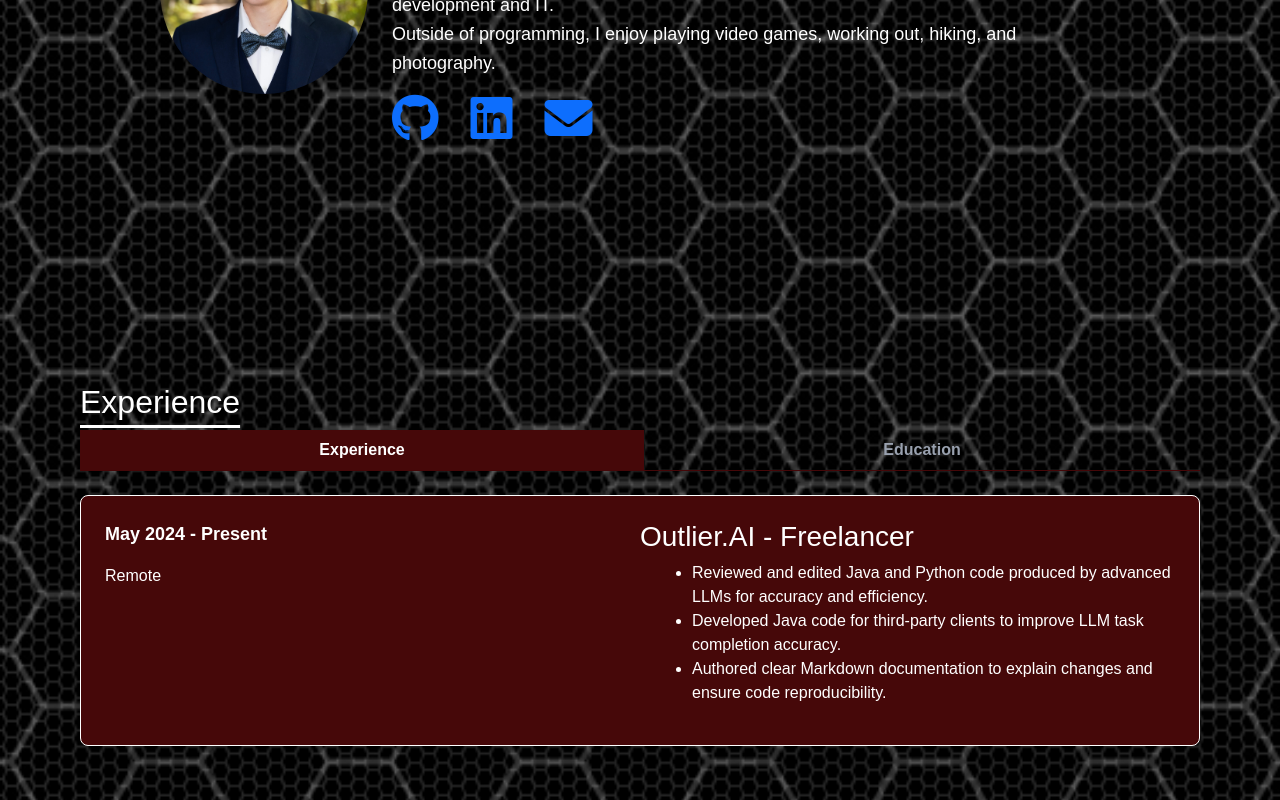
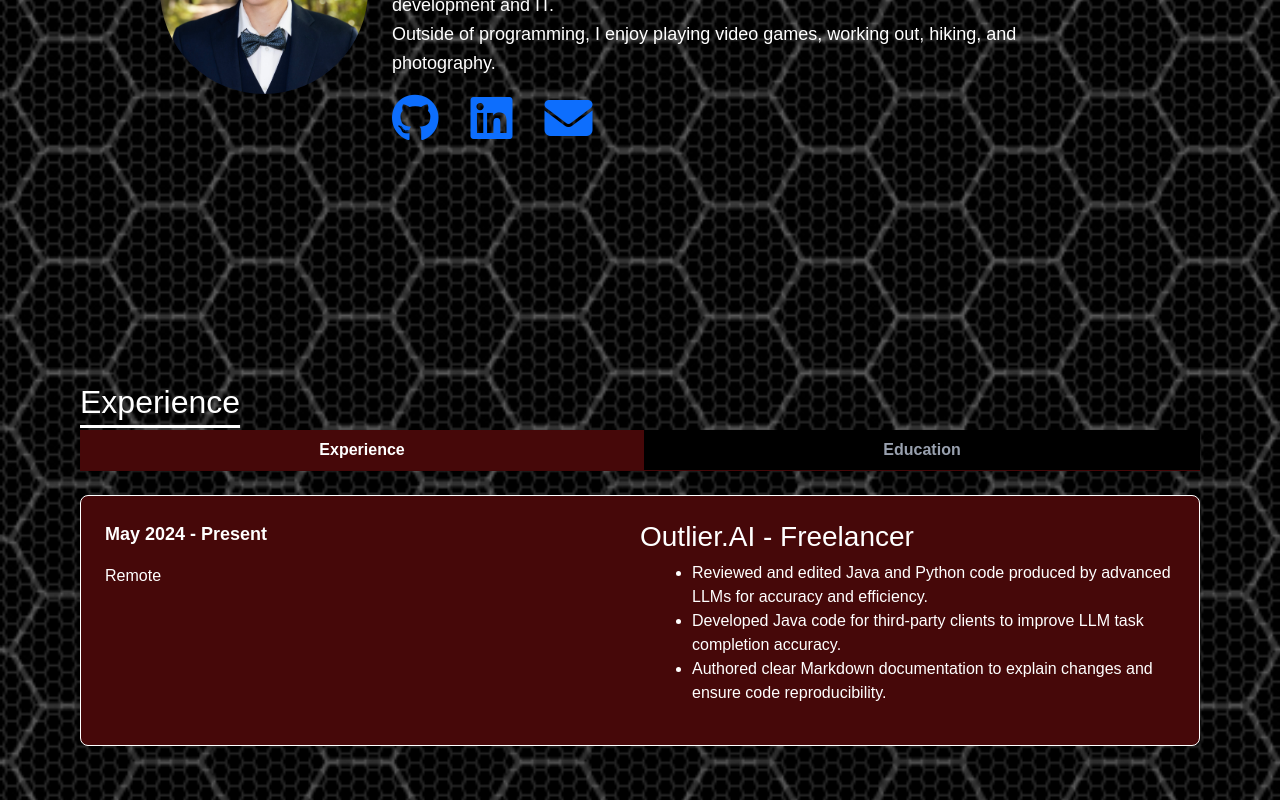
Before and after one commit to JabobleHead/portfolioWebsite, a Next.js app in the folder portfolioWebsite/: page / in a window 1280 px wide. Shown: the part 300-1100 px from the top of the page. Built offline with nearby package versions, Linux system fonts and the light colour scheme.

Commit message:
Fixing pproject tab lighting up

```diff
--- a/portfolioWebsite/src/app/ExperienceEducation.tsx
+++ b/portfolioWebsite/src/app/ExperienceEducation.tsx
@@ -12,17 +12,16 @@ export default function ExperienceEducation() {
 
   return (
 
-    <section className="p-20 bg-transparent text-white">
-            <section id ='Experience'></section>
+    <section  id ='Experience' className="p-20 bg-transparent text-white">
 
       {/* Title */}
-      <h2 className="text-6xl font-bold mb-6 underline underline-offset-12 decoration-white" >{sectionTitle} </h2>
+      <h2 className="text-8xl font-bold mb-6 underline underline-offset-12 decoration-white" >{sectionTitle} </h2>
 
       {/* Tab Navigation */}
       <div className="flex space-x-4 border-b border-red-950 mb-6">
         <button
           className={`flex-grow justify center py-2 text-lg font-semibold rounded-t-lg ${
-            activeTab === "experience" ? "bg-red-950 text-white" : "text-gray-400"
+            activeTab === "experience" ? "bg-red-950 text-white" : "text-gray-400 bg-black"
           }`}
           onClick={() => {
             setActiveTab("experience");
@@ -35,7 +34,7 @@ export default function ExperienceEducation() {
         </button>
         <button
           className={`flex-grow justify center py-2 text-lg font-semibold rounded-t-lg ${
-            activeTab === "education" ? "bg-red-950 text-white" : "text-gray-400"
+            activeTab === "education" ? "bg-red-950 text-white" : "text-gray-400 bg-black"
           }`}
           onClick={() => {
             setActiveTab("education");
--- a/portfolioWebsite/src/app/Project.tsx
+++ b/portfolioWebsite/src/app/Project.tsx
@@ -48,11 +48,10 @@ export default function Projects() {
         <div className="text-white">
       <Script src="https://kit.fontawesome.com/da5c5ed2e2.js" strategy="afterInteractive" />
       {/* Projects Section */}
-      <section id ='Projects'></section>
 
-           <section className="p-20 bg-transparent">
-            <h3 className="text-6xl font-semibold mb-6 underline underline-offset-12 decoration-white ">Projects</h3>
-                <div className = " bg-black border-3 border-white border-offset-20  grid grid-cols-1  md:grid-cols-2">
+           <section id ='Projects' className="p-20 bg-transparent">
+            <h3 className="text-8xl font-semibold mb-6 underline underline-offset-12 decoration-white ">Projects</h3>
+                <div className = "bg-black border-3 border-white border-offset-20  grid grid-cols-1  md:grid-cols-2">
                     <div >
                         {/* Photots of project*/}
                         <div className="flex justify-center object-contain ">
```
